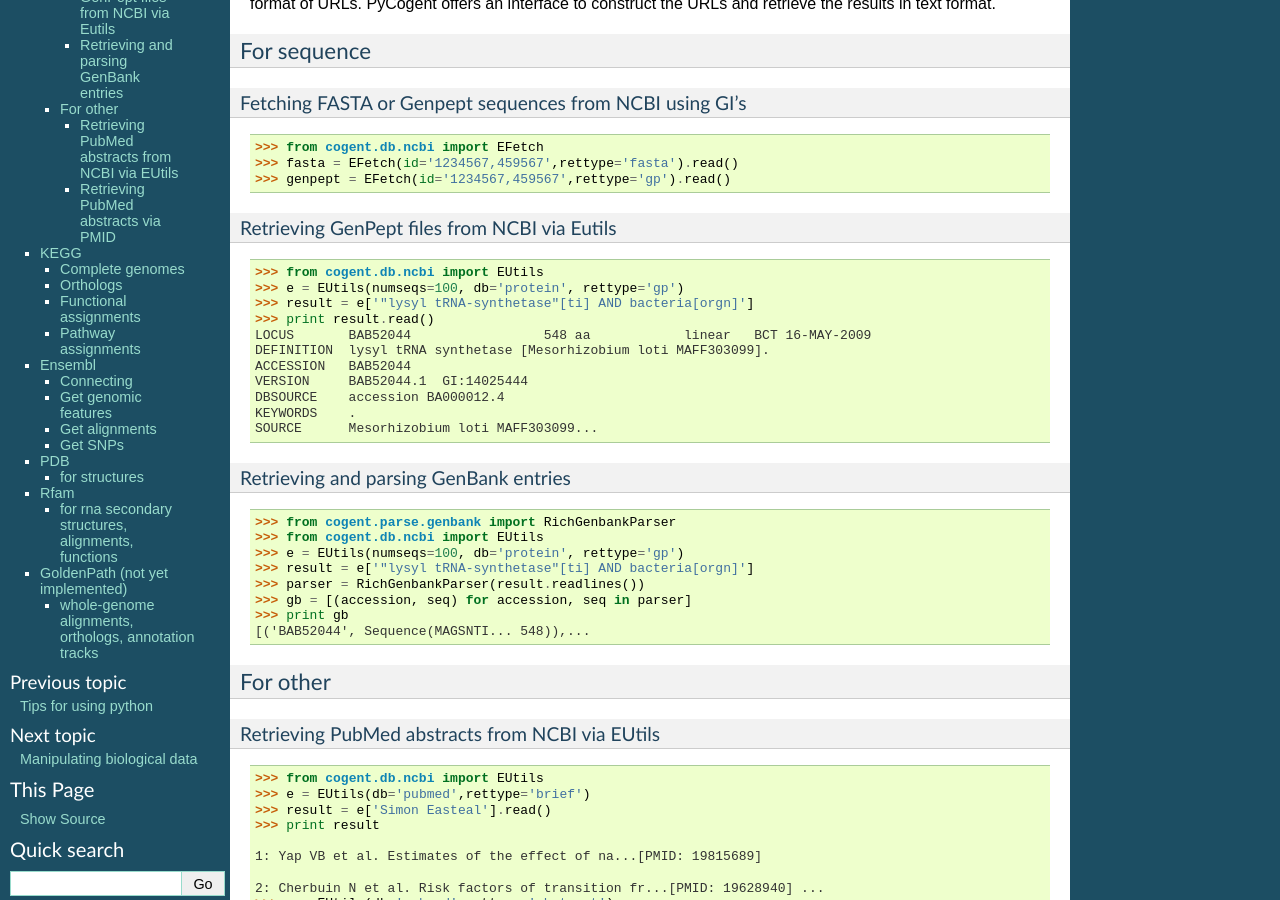
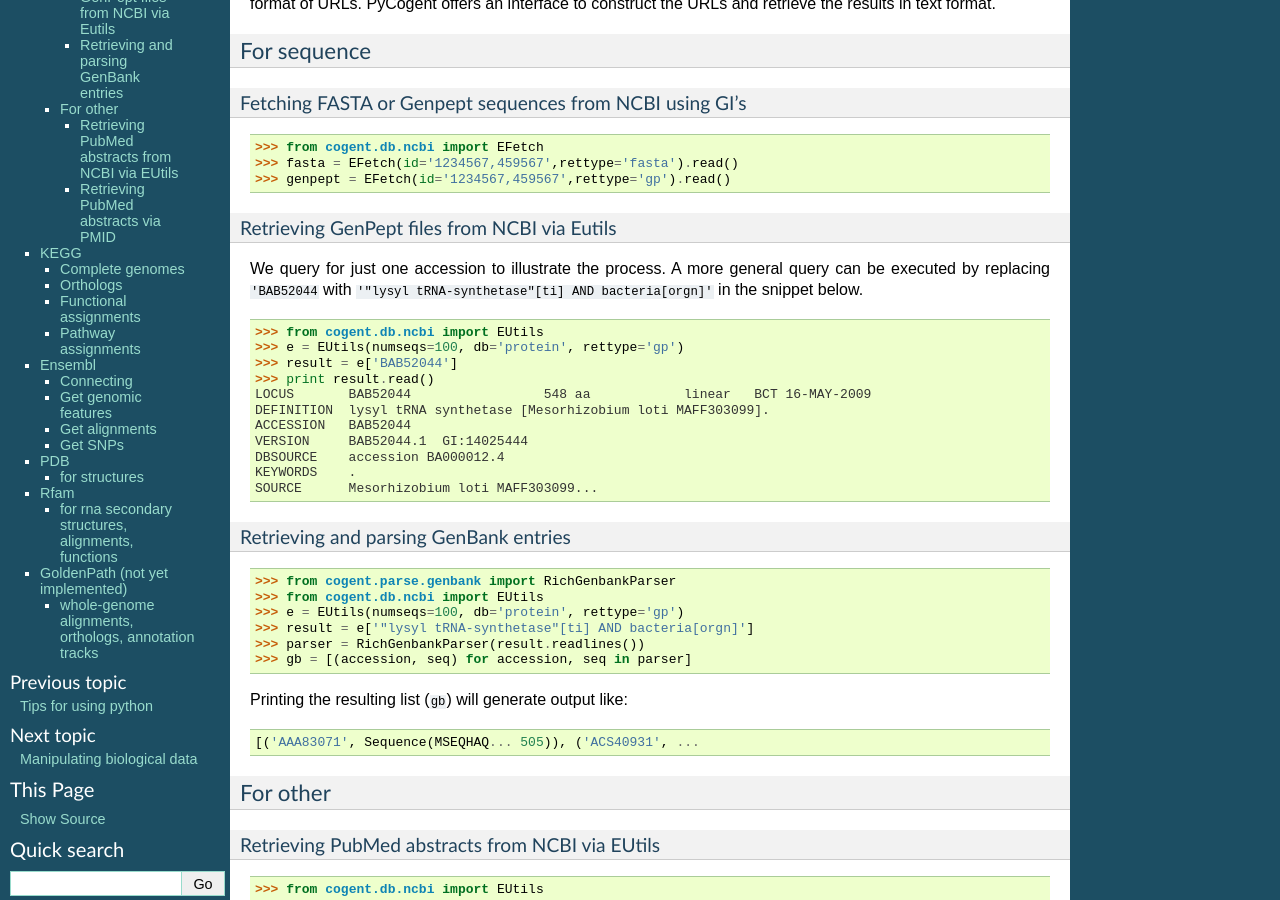
Before and after one commit to chungtseng/pycogent, a Sphinx documentation site: the page built from doc/cookbook/accessing_databases.rst, in a window 1280 px wide and 900 px high, scrolled down 213 px. Built offline with Sphinx 7.4.7, drawn with Linux system fonts in a browser that asks for light colours; formulas are drawn with MathJax 3; pages that are not in the unit, such as notebooks, are missing from menus.

Commit message:
improve cookbook example re accessing databases
[CHANGED] modified examples so less sensitive to changes
    at NCBI.

git-svn-id: https://pycogent.svn.sourceforge.net/svnroot/pycogent/trunk@497 4565cf14-4326-0410-8d81-eccf4396eebe

```diff
--- a/doc/cookbook/accessing_databases.rst
+++ b/doc/cookbook/accessing_databases.rst
@@ -25,11 +25,13 @@ Fetching FASTA or Genpept sequences from NCBI using GI's
 Retrieving GenPept files from NCBI via Eutils
 ^^^^^^^^^^^^^^^^^^^^^^^^^^^^^^^^^^^^^^^^^^^^^
 
+We query for just one accession to illustrate the process. A more general query can be executed by replacing ``'BAB52044`` with ``'"lysyl tRNA-synthetase"[ti] AND bacteria[orgn]'`` in the snippet below.
+
 .. doctest::
 
     >>> from cogent.db.ncbi import EUtils
     >>> e = EUtils(numseqs=100, db='protein', rettype='gp')
-    >>> result = e['"lysyl tRNA-synthetase"[ti] AND bacteria[orgn]']
+    >>> result = e['BAB52044']
     >>> print result.read()
     LOCUS       BAB52044                 548 aa            linear   BCT 16-MAY-2009
     DEFINITION  lysyl tRNA synthetase [Mesorhizobium loti MAFF303099].
@@ -50,13 +52,17 @@ Retrieving and parsing GenBank entries
     >>> result = e['"lysyl tRNA-synthetase"[ti] AND bacteria[orgn]']
     >>> parser = RichGenbankParser(result.readlines())
     >>> gb = [(accession, seq) for accession, seq in parser]
-    >>> print gb
-    [('BAB52044', Sequence(MAGSNTI... 548)),...
+
+Printing the resulting list (``gb``) will generate output like:
+
+.. code::
+
+    [('AAA83071', Sequence(MSEQHAQ... 505)), ('ACS40931', ...
 
 For other
 ---------
 
-.. OMIM, PUBMED, ??
+.. OMIM, ??
 
 Retrieving PubMed abstracts from NCBI via EUtils
 ^^^^^^^^^^^^^^^^^^^^^^^^^^^^^^^^^^^^^^^^^^^^^^^^
```
